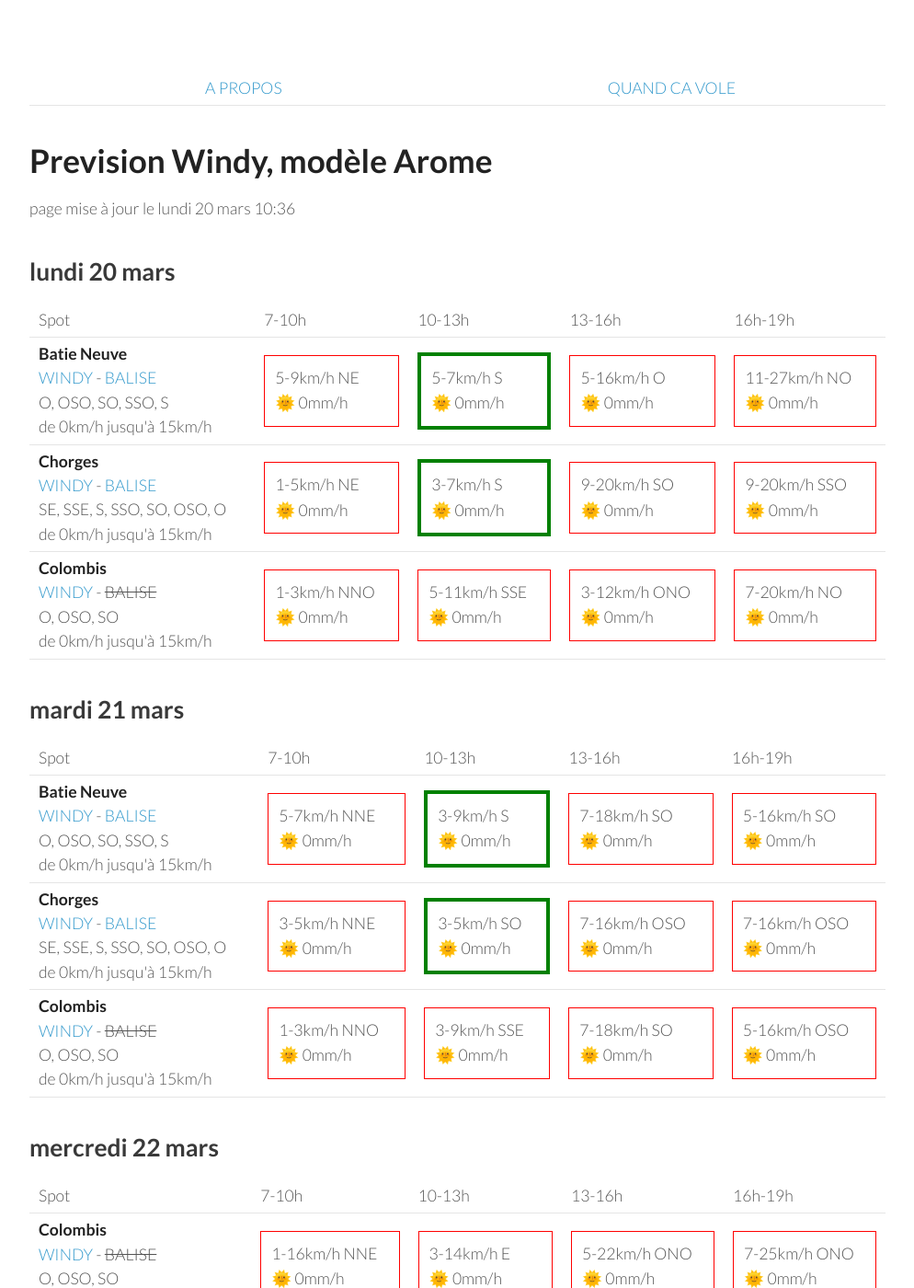
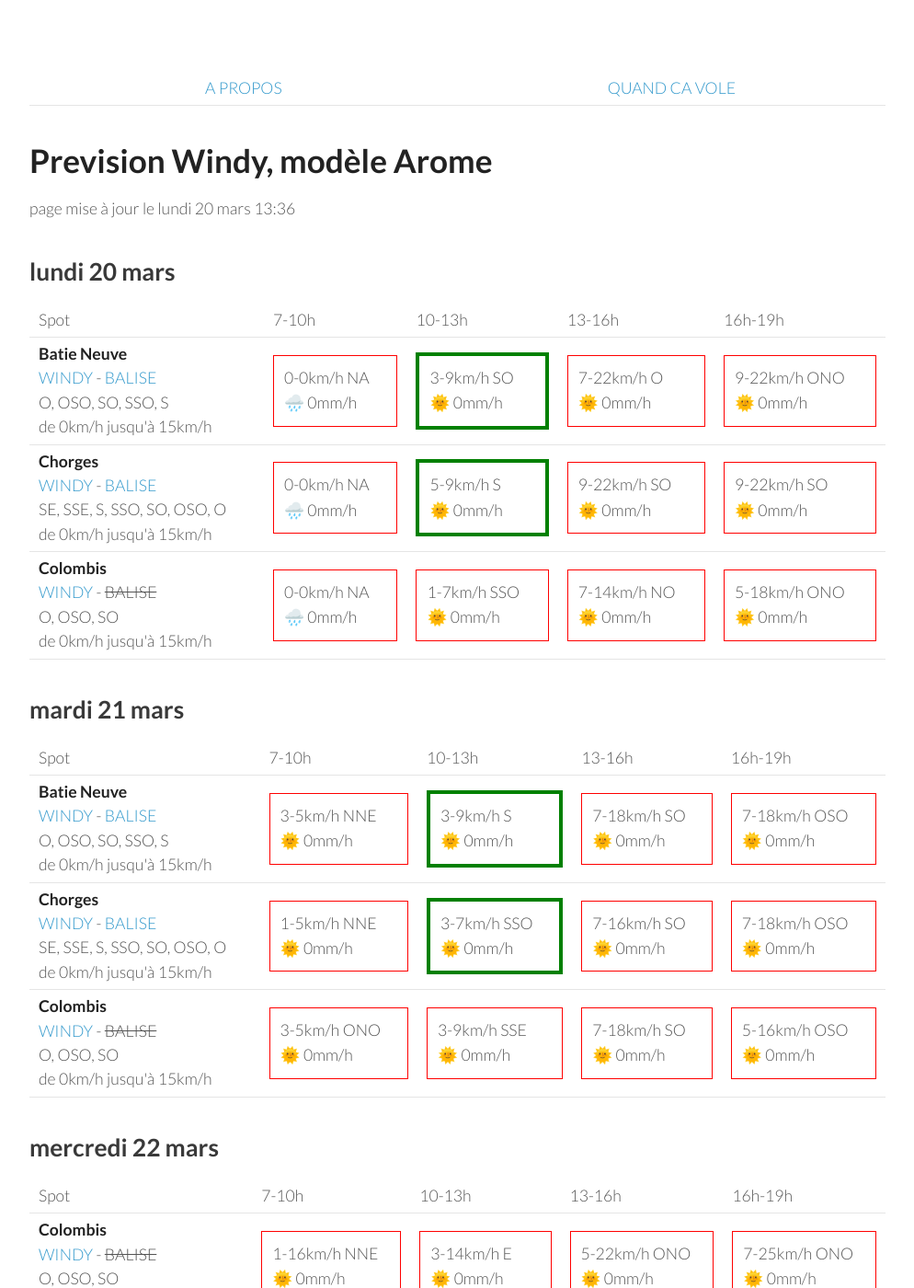
Before and after one commit to parapente-dans-le-nord/parapente-dans-le-nord.github.io, a Jekyll site: the page built from saint_andre.markdown, in a window 1280 px wide and 1400 px high. Shown: the whole window at 92% size, without its empty margins (26-1020 px from the left). Built offline with Jekyll 4.4.1, drawn with Linux system fonts in a browser that asks for light colours; some of the changed text lies outside the part shown.

Commit message:
update index.markdown

```diff
--- a/saint_andre.markdown
+++ b/saint_andre.markdown
@@ -7,7 +7,7 @@ title:  "Tous les spots"
 {: .links}
 
 # Prevision Windy, modèle Arome
-page mise à jour le lundi 20 mars 10:36
+page mise à jour le lundi 20 mars 13:36
 
 ## lundi 20 mars
 
@@ -24,31 +24,28 @@ page mise à jour le lundi 20 mars 10:36
 <tr>
         <td><strong>Batie Neuve</strong><br><a href="https://windy.com/44.584/6.236?44.559,6.262,10,m:eTtagly">WINDY</a> - <span class=""><a href="https://www.openwindmap.org/PP554">BALISE</a> </span><br> <span class="vent-favorable">O, OSO, SO, SSO, S</span><br><span class="force-vent">de 0km/h jusqu'à 15km/h</span> </td>
 
-            <td><div class="not-flyable"><p>5-9km/h NE</p><p>🌞 0mm/h</p></div></td>
-            <td><div class="flyable"><p>5-7km/h S</p><p>🌞 0mm/h</p></div></td>
-            <td><div class="not-flyable"><p>5-16km/h O</p><p>🌞 0mm/h</p></div></td>
-            <td><div class="not-flyable"><p>11-27km/h NO</p><p>🌞 0mm/h</p></div></td>
-
+            <td><div class="not-flyable"><p>0-0km/h NA</p><p>🌧️ 0mm/h</p></div></td>
+            <td><div class="flyable"><p>3-9km/h SO</p><p>🌞 0mm/h</p></div></td>
+            <td><div class="not-flyable"><p>7-22km/h O</p><p>🌞 0mm/h</p></div></td>
+            <td><div class="not-flyable"><p>9-22km/h ONO</p><p>🌞 0mm/h</p></div></td>
 
     </tr>
 <tr>
         <td><strong>Chorges</strong><br><a href="https://windy.com/44.578/6.280?44.559,6.262,10">WINDY</a> - <span class=""><a href="https://www.openwindmap.org/PP554">BALISE</a> </span><br> <span class="vent-favorable">SE, SSE, S, SSO, SO, OSO, O</span><br><span class="force-vent">de 0km/h jusqu'à 15km/h</span> </td>
 
-            <td><div class="not-flyable"><p>1-5km/h NE</p><p>🌞 0mm/h</p></div></td>
-            <td><div class="flyable"><p>3-7km/h S</p><p>🌞 0mm/h</p></div></td>
-            <td><div class="not-flyable"><p>9-20km/h SO</p><p>🌞 0mm/h</p></div></td>
-            <td><div class="not-flyable"><p>9-20km/h SSO</p><p>🌞 0mm/h</p></div></td>
-
+            <td><div class="not-flyable"><p>0-0km/h NA</p><p>🌧️ 0mm/h</p></div></td>
+            <td><div class="flyable"><p>5-9km/h S</p><p>🌞 0mm/h</p></div></td>
+            <td><div class="not-flyable"><p>9-22km/h SO</p><p>🌞 0mm/h</p></div></td>
+            <td><div class="not-flyable"><p>9-22km/h SO</p><p>🌞 0mm/h</p></div></td>
 
     </tr>
 <tr>
         <td><strong>Colombis</strong><br><a href="https://windy.com/44.494/6.216?44.559,6.262,10">WINDY</a> - <span class="no-balise"> BALISE </span><br> <span class="vent-favorable">O, OSO, SO</span><br><span class="force-vent">de 0km/h jusqu'à 15km/h</span> </td>
 
-            <td><div class="not-flyable"><p>1-3km/h NNO</p><p>🌞 0mm/h</p></div></td>
-            <td><div class="not-flyable"><p>5-11km/h SSE</p><p>🌞 0mm/h</p></div></td>
-            <td><div class="not-flyable"><p>3-12km/h ONO</p><p>🌞 0mm/h</p></div></td>
-            <td><div class="not-flyable"><p>7-20km/h NO</p><p>🌞 0mm/h</p></div></td>
-
+            <td><div class="not-flyable"><p>0-0km/h NA</p><p>🌧️ 0mm/h</p></div></td>
+            <td><div class="not-flyable"><p>1-7km/h SSO</p><p>🌞 0mm/h</p></div></td>
+            <td><div class="not-flyable"><p>7-14km/h NO</p><p>🌞 0mm/h</p></div></td>
+            <td><div class="not-flyable"><p>5-18km/h ONO</p><p>🌞 0mm/h</p></div></td>
 
     </tr>
 
@@ -70,27 +67,27 @@ page mise à jour le lundi 20 mars 10:36
 <tr>
         <td><strong>Batie Neuve</strong><br><a href="https://windy.com/44.584/6.236?44.559,6.262,10,m:eTtagly">WINDY</a> - <span class=""><a href="https://www.openwindmap.org/PP554">BALISE</a> </span><br> <span class="vent-favorable">O, OSO, SO, SSO, S</span><br><span class="force-vent">de 0km/h jusqu'à 15km/h</span> </td>
 
-            <td><div class="not-flyable"><p>5-7km/h NNE</p><p>🌞 0mm/h</p></div></td>
+            <td><div class="not-flyable"><p>3-5km/h NNE</p><p>🌞 0mm/h</p></div></td>
             <td><div class="flyable"><p>3-9km/h S</p><p>🌞 0mm/h</p></div></td>
             <td><div class="not-flyable"><p>7-18km/h SO</p><p>🌞 0mm/h</p></div></td>
-            <td><div class="not-flyable"><p>5-16km/h SO</p><p>🌞 0mm/h</p></div></td>
+            <td><div class="not-flyable"><p>7-18km/h OSO</p><p>🌞 0mm/h</p></div></td>
 
 
     </tr>
 <tr>
         <td><strong>Chorges</strong><br><a href="https://windy.com/44.578/6.280?44.559,6.262,10">WINDY</a> - <span class=""><a href="https://www.openwindmap.org/PP554">BALISE</a> </span><br> <span class="vent-favorable">SE, SSE, S, SSO, SO, OSO, O</span><br><span class="force-vent">de 0km/h jusqu'à 15km/h</span> </td>
 
-            <td><div class="not-flyable"><p>3-5km/h NNE</p><p>🌞 0mm/h</p></div></td>
-            <td><div class="flyable"><p>3-5km/h SO</p><p>🌞 0mm/h</p></div></td>
-            <td><div class="not-flyable"><p>7-16km/h OSO</p><p>🌞 0mm/h</p></div></td>
-            <td><div class="not-flyable"><p>7-16km/h OSO</p><p>🌞 0mm/h</p></div></td>
+            <td><div class="not-flyable"><p>1-5km/h NNE</p><p>🌞 0mm/h</p></div></td>
+            <td><div class="flyable"><p>3-7km/h SSO</p><p>🌞 0mm/h</p></div></td>
+            <td><div class="not-flyable"><p>7-16km/h SO</p><p>🌞 0mm/h</p></div></td>
+            <td><div class="not-flyable"><p>7-18km/h OSO</p><p>🌞 0mm/h</p></div></td>
 
 
     </tr>
 <tr>
         <td><strong>Colombis</strong><br><a href="https://windy.com/44.494/6.216?44.559,6.262,10">WINDY</a> - <span class="no-balise"> BALISE </span><br> <span class="vent-favorable">O, OSO, SO</span><br><span class="force-vent">de 0km/h jusqu'à 15km/h</span> </td>
 
-            <td><div class="not-flyable"><p>1-3km/h NNO</p><p>🌞 0mm/h</p></div></td>
+            <td><div class="not-flyable"><p>3-5km/h ONO</p><p>🌞 0mm/h</p></div></td>
             <td><div class="not-flyable"><p>3-9km/h SSE</p><p>🌞 0mm/h</p></div></td>
             <td><div class="not-flyable"><p>7-18km/h SO</p><p>🌞 0mm/h</p></div></td>
             <td><div class="not-flyable"><p>5-16km/h OSO</p><p>🌞 0mm/h</p></div></td>
@@ -136,10 +133,10 @@ page mise à jour le lundi 20 mars 10:36
 <tr>
         <td><strong>Batie Neuve</strong><br><a href="https://windy.com/44.584/6.236?44.559,6.262,10,m:eTtagly">WINDY</a> - <span class=""><a href="https://www.openwindmap.org/PP554">BALISE</a> </span><br> <span class="vent-favorable">O, OSO, SO, SSO, S</span><br><span class="force-vent">de 0km/h jusqu'à 15km/h</span> </td>
 
-            <td><div class="not-flyable"><p>3-14km/h NE</p><p>🌞 0mm/h</p></div></td>
-            <td><div class="not-flyable"><p>3-16km/h SSO</p><p>🌞 0mm/h</p></div></td>
-            <td><div class="not-flyable"><p>5-27km/h SSO</p><p>🌞 0mm/h</p></div></td>
-            <td><div class="not-flyable"><p>7-29km/h SO</p><p>🌞 0mm/h</p></div></td>
+            <td><div class="not-flyable"><p>5-18km/h NNE</p><p>🌞 0mm/h</p></div></td>
+            <td><div class="not-flyable"><p>3-18km/h SSE</p><p>🌞 0mm/h</p></div></td>
+            <td><div class="not-flyable"><p>5-25km/h SO</p><p>🌞 0mm/h</p></div></td>
+            <td><div class="not-flyable"><p>5-31km/h SO</p><p>🌞 0mm/h</p></div></td>
 
 
     </tr>
@@ -182,10 +179,10 @@ page mise à jour le lundi 20 mars 10:36
 <tr>
         <td><strong>Batie Neuve</strong><br><a href="https://windy.com/44.584/6.236?44.559,6.262,10,m:eTtagly">WINDY</a> - <span class=""><a href="https://www.openwindmap.org/PP554">BALISE</a> </span><br> <span class="vent-favorable">O, OSO, SO, SSO, S</span><br><span class="force-vent">de 0km/h jusqu'à 15km/h</span> </td>
 
-            <td><div class="not-flyable"><p>3-12km/h NE</p><p>🌞 0mm/h</p></div></td>
-            <td><div class="not-flyable"><p>1-16km/h SSE</p><p>🌞 0mm/h</p></div></td>
-            <td><div class="not-flyable"><p>7-29km/h SO</p><p>🌞 0mm/h</p></div></td>
-            <td><div class="not-flyable"><p>7-38km/h SO</p><p>🌞 0mm/h</p></div></td>
+            <td><div class="not-flyable"><p>3-11km/h NE</p><p>🌞 0mm/h</p></div></td>
+            <td><div class="not-flyable"><p>3-16km/h SE</p><p>🌞 0mm/h</p></div></td>
+            <td><div class="not-flyable"><p>5-25km/h SO</p><p>🌞 0mm/h</p></div></td>
+            <td><div class="not-flyable"><p>7-31km/h SO</p><p>🌞 0mm/h</p></div></td>
 
 
     </tr>
@@ -219,9 +216,9 @@ page mise à jour le lundi 20 mars 10:36
         <td><strong>Batie Neuve</strong><br><a href="https://windy.com/44.584/6.236?44.559,6.262,10,m:eTtagly">WINDY</a> - <span class=""><a href="https://www.openwindmap.org/PP554">BALISE</a> </span><br> <span class="vent-favorable">O, OSO, SO, SSO, S</span><br><span class="force-vent">de 0km/h jusqu'à 15km/h</span> </td>
 
             <td><div class="not-flyable"><p>3-18km/h NE</p><p>🌞 0mm/h</p></div></td>
-            <td><div class="not-flyable"><p>1-20km/h NE</p><p>🌧 0.2mm/h</p></div></td>
-            <td><div class="not-flyable"><p>5-27km/h OSO</p><p>🌞 0mm/h</p></div></td>
-            <td><div class="not-flyable"><p>7-38km/h OSO</p><p>🌧 1.4mm/h</p></div></td>
+            <td><div class="not-flyable"><p>1-18km/h ONO</p><p>🌞 0mm/h</p></div></td>
+            <td><div class="not-flyable"><p>5-27km/h SO</p><p>🌞 0mm/h</p></div></td>
+            <td><div class="not-flyable"><p>7-40km/h O</p><p>🌧 0.7mm/h</p></div></td>
 
 
     </tr>
@@ -252,6 +249,16 @@ page mise à jour le lundi 20 mars 10:36
       <td>16h-19h</td>
     </tr>
 <tr>
+        <td><strong>Batie Neuve</strong><br><a href="https://windy.com/44.584/6.236?44.559,6.262,10,m:eTtagly">WINDY</a> - <span class=""><a href="https://www.openwindmap.org/PP554">BALISE</a> </span><br> <span class="vent-favorable">O, OSO, SO, SSO, S</span><br><span class="force-vent">de 0km/h jusqu'à 15km/h</span> </td>
+
+            <td><div class="not-flyable"><p>3-25km/h NE</p><p>🌞 0mm/h</p></div></td>
+            <td><div class="not-flyable"><p>3-25km/h O</p><p>🌞 0mm/h</p></div></td>
+            <td><div class="not-flyable"><p>7-33km/h O</p><p>🌞 0mm/h</p></div></td>
+            <td><div class="not-flyable"><p>9-35km/h ONO</p><p>🌞 0mm/h</p></div></td>
+
+
+    </tr>
+<tr>
         <td><strong>Colombis</strong><br><a href="https://windy.com/44.494/6.216?44.559,6.262,10">WINDY</a> - <span class="no-balise"> BALISE </span><br> <span class="vent-favorable">O, OSO, SO</span><br><span class="force-vent">de 0km/h jusqu'à 15km/h</span> </td>
 
             <td><div class="not-flyable"><p>3-16km/h E</p><p>🌞 0mm/h</p></div></td>
```
